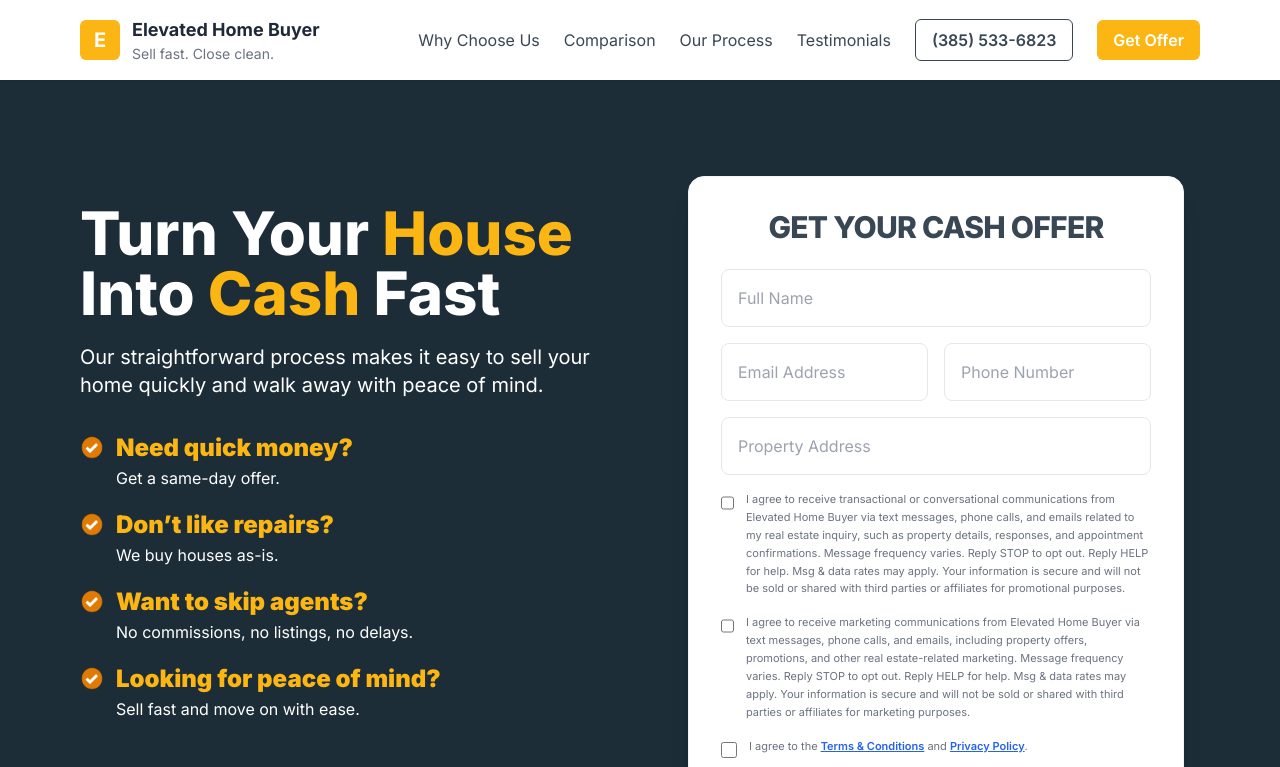
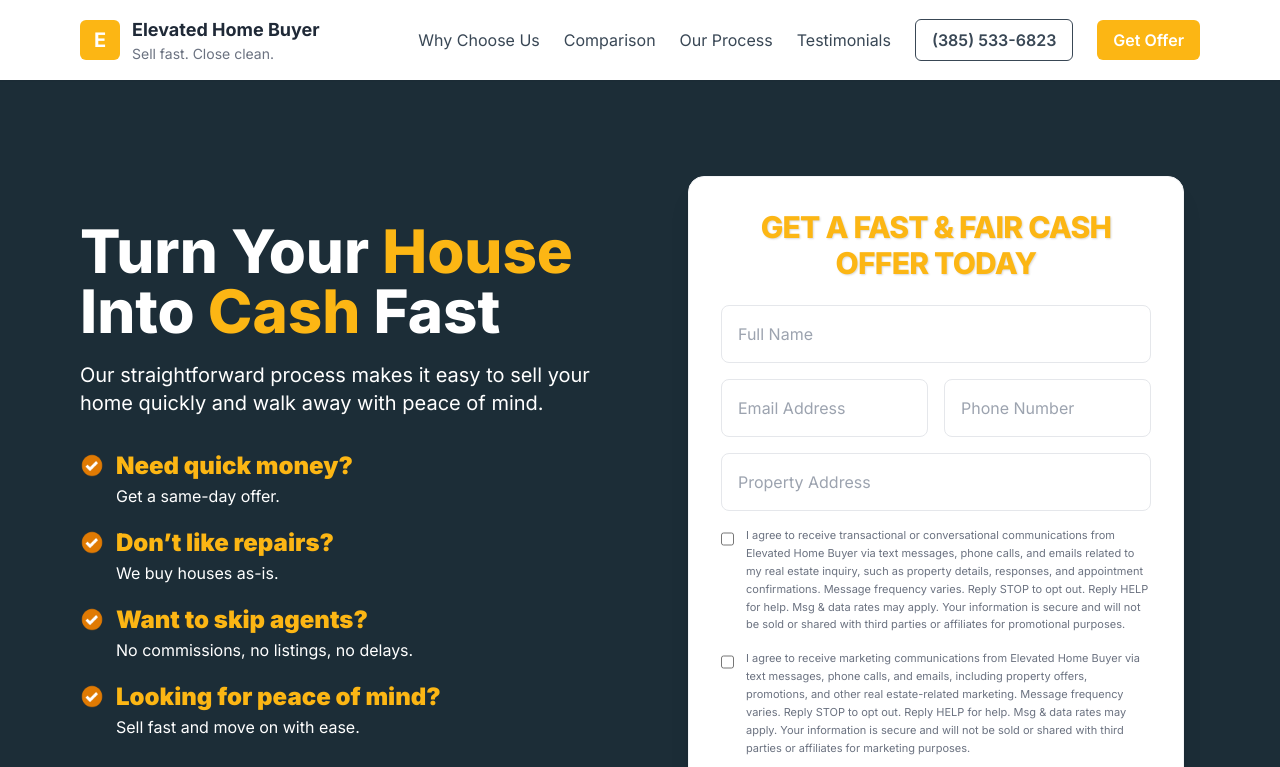
Before and after one commit to hpintojr/gettopdollar-homebuyer, a Next.js app: page / in a window 1280 px wide. Shown: the top 767 px of the page. Built offline with nearby package versions, Linux system fonts and the light colour scheme.

Commit message:
Update ContactForm.tsx

```diff
--- a/components/ContactForm.tsx
+++ b/components/ContactForm.tsx
@@ -50,13 +50,16 @@ export default function ContactForm() {
   return (
     <section id="contact">
       <div className="container mx-auto px-4 max-w-2xl">
-        {/* Form Container with bounding box and rounded corners */}
         <div className="bg-white p-8 rounded-2xl shadow-xl border border-gray-100">
+          {/* Updated Title with Gold RGB and Text Shadow */}
           <h2
             className="text-3xl font-extrabold text-center mb-6 uppercase tracking-tight"
-            style={{ color: "rgb(57 71 85 / var(--tw-text-opacity, 1))" }}
+            style={{
+              color: "rgb(252 182 20 / var(--tw-text-opacity, 1))",
+              textShadow: "1px 1px 2px rgba(0, 0, 0, 0.15)"
+            }}
           >
-            Get Your Cash Offer
+            Get A Fast & Fair Cash Offer Today
           </h2>
 
           <form onSubmit={handleSubmit} className="space-y-4">
```
